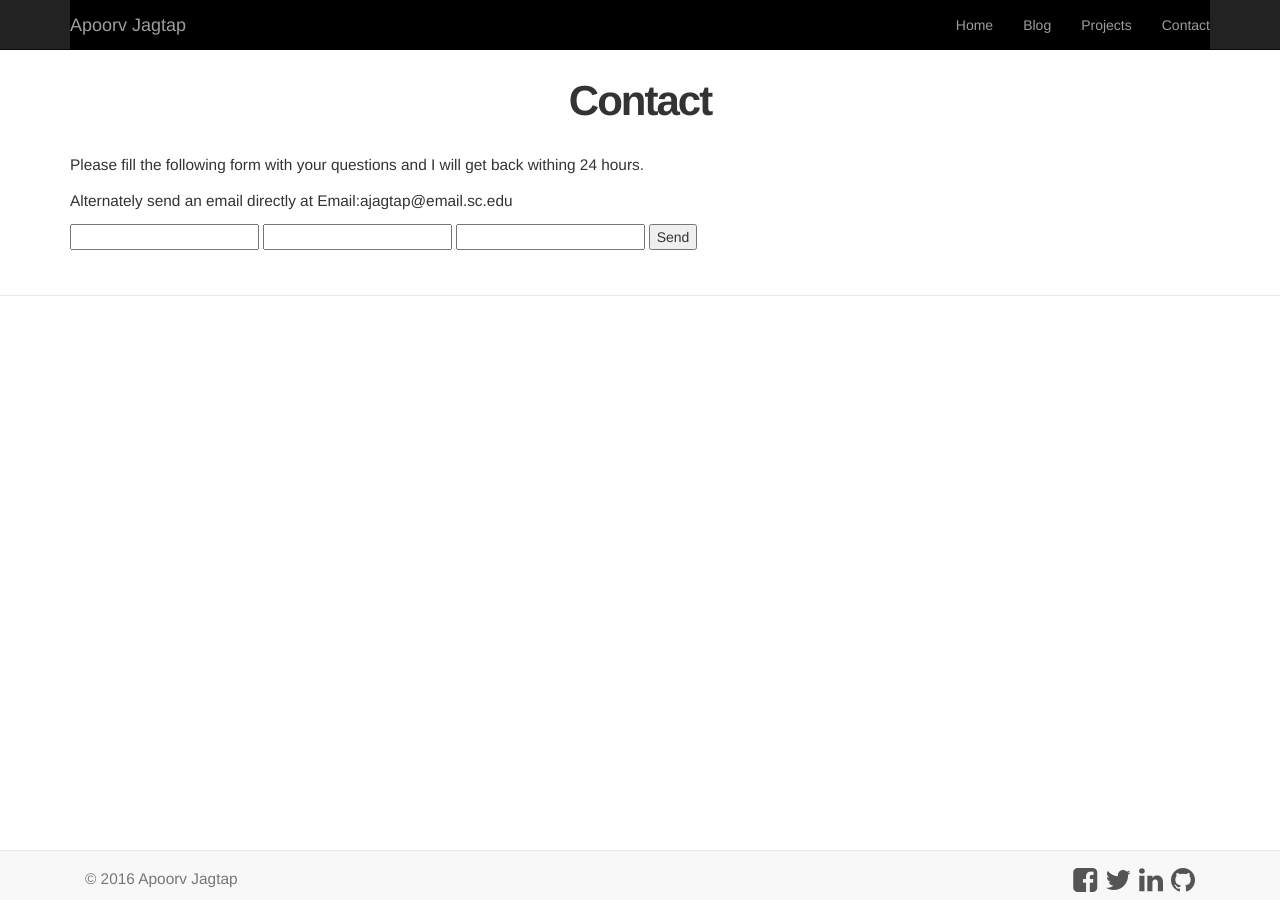
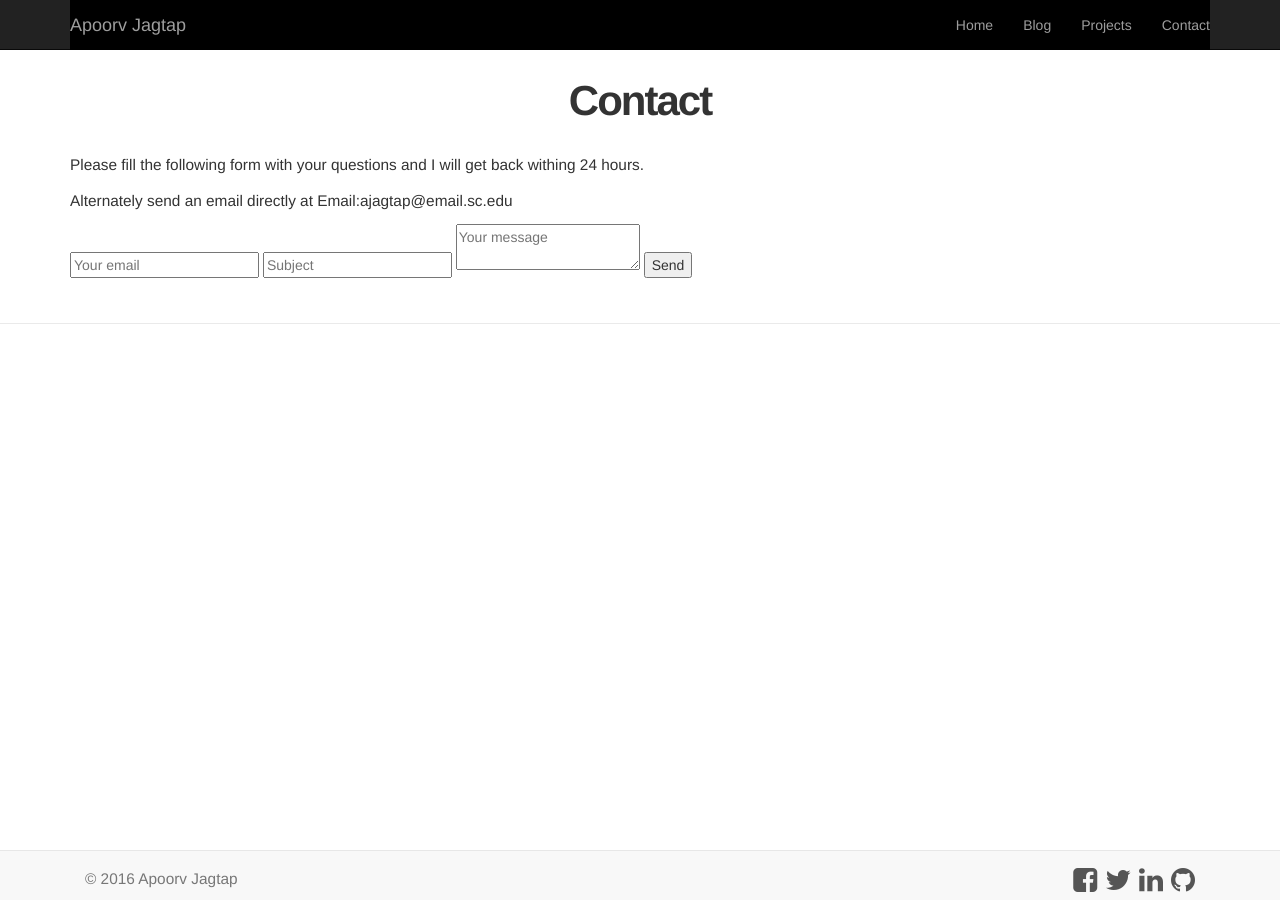
Before and after one commit to apoorv98/apoorv98.github.io, a Jekyll site: the page built from contact/index.html, in a window 1280 px wide. Built offline with Jekyll 4.4.1, drawn with Linux system fonts in a browser that asks for light colours; nearby versions of some CDN libraries.

Commit message:
Updated contact form again

```diff
--- a/contact/index.html
+++ b/contact/index.html
@@ -7,11 +7,10 @@ title: Yaoyu Yang | Contact
 <p>Please fill the following form with your questions and I will get back withing 24 hours.</p>
 <p> Alternately send an email directly at Email:ajagtap@email.sc.edu</p>
 <!--<p>Email: ajagtap@email.sc.edu</p> -->
-<form action="https://formspree.io/ajagtap@email.sc.edu"
-      method="POST">
-    <input type="text" name="name">
-    <input type="email" name="_replyto">
-    <input type="subject" name="subject">
-    <input type="submit" value="Send">
+<form method="POST" action="http://formspree.io/ajagtap@email.sc.edu">
+  <input name="email" placeholder="Your email" type="email">
+  <input name="subject" placeholder="Subject" type="subject">
+  <textarea name="message" placeholder="Your message"></textarea>
+  <button type="submit">Send</button>
 </form>
 </div>
```
